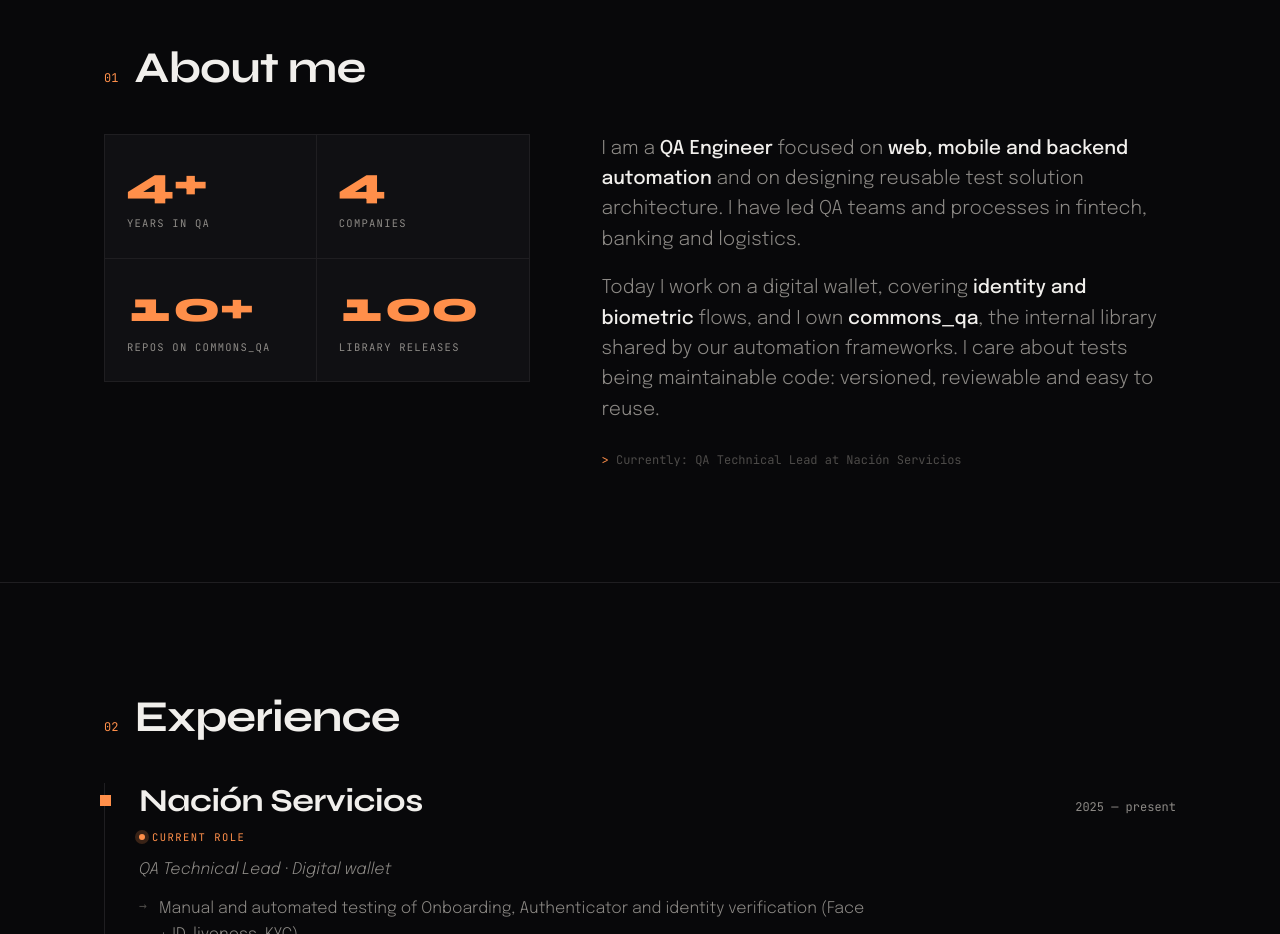
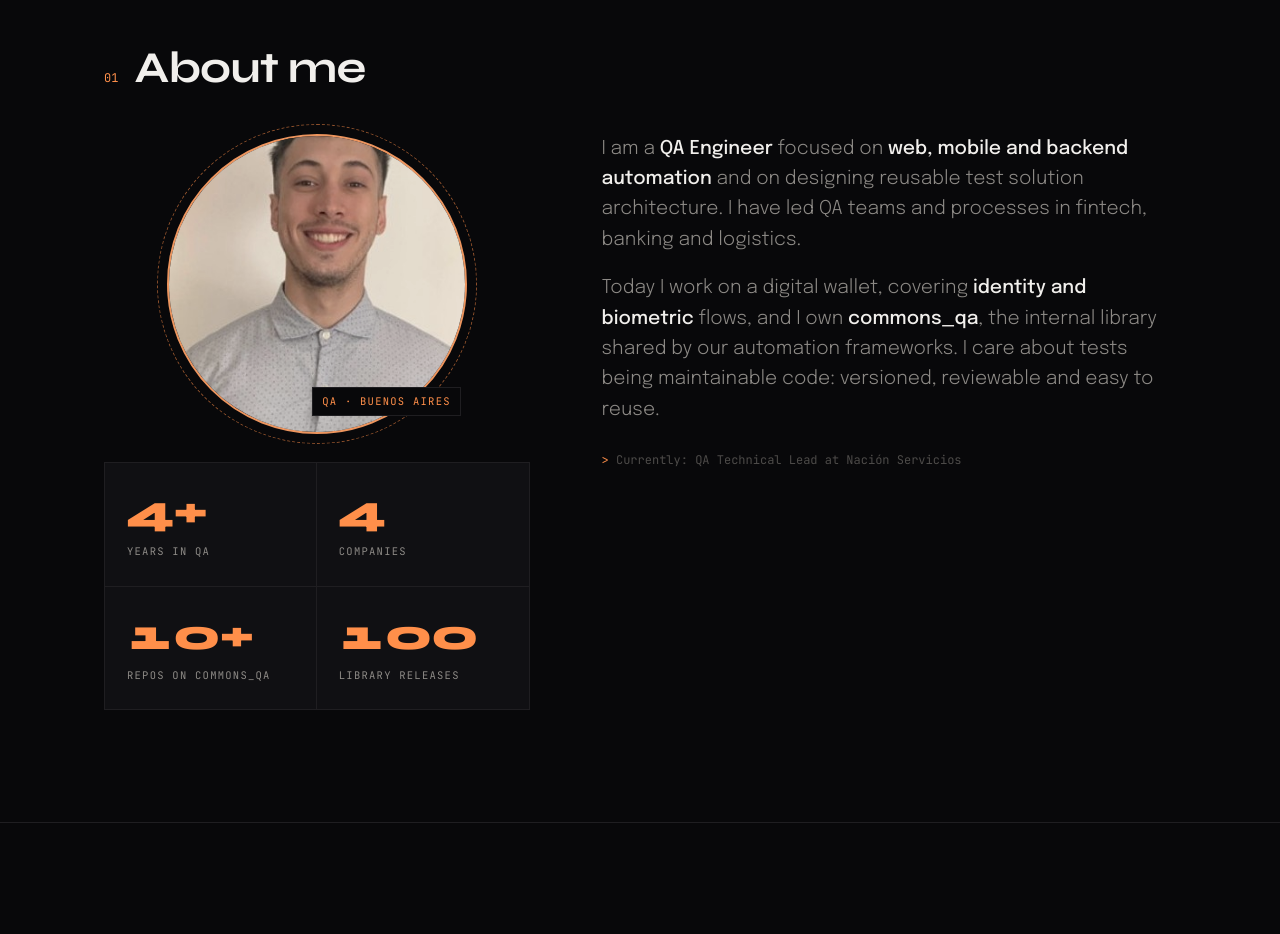
Before and after one commit to gportabopp/gportabopp.github.io, a plain HTML site: page index.html in a window 1280 px wide. Shown: the part 1000-1934 px from the top of the page. Drawn offline with Linux system fonts and the light colour scheme.

Commit message:
Update README and index.html with personal portfolio details and new layout

```diff
--- a/index.html
+++ b/index.html
@@ -74,6 +74,12 @@
 
 /* about */
 .about{display:grid;grid-template-columns:minmax(0,1fr) minmax(0,1.35fr);gap:clamp(32px,6vw,72px);align-items:start}
+.aside{display:flex;flex-direction:column;gap:28px;min-width:0}
+.portrait{position:relative;width:min(100%,300px);aspect-ratio:1;max-width:100%;margin:0 auto}
+.portrait::before{content:"";position:absolute;inset:-10px;border-radius:50%;border:1px dashed color-mix(in srgb,var(--accent) 55%,transparent)}
+.portrait img{display:block;width:100%;height:100%;object-fit:cover;border-radius:50%;border:2px solid var(--accent);filter:grayscale(.25) contrast(1.05);transition:filter .4s var(--ease)}
+.portrait:hover img{filter:none}
+.portrait .tag{position:absolute;right:2%;bottom:6%;font-family:var(--f-mono);font-size:10.5px;letter-spacing:.12em;text-transform:uppercase;background:var(--bg);color:var(--accent);border:1px solid var(--border);padding:5px 9px}
 .stats{display:grid;grid-template-columns:1fr 1fr;border:1px solid var(--border);background:var(--bg-2)}
 .stat{padding:26px 22px;border-right:1px solid var(--border);border-bottom:1px solid var(--border)}
 .stat:nth-child(2n){border-right:0}.stat:nth-last-child(-n+2){border-bottom:0}
@@ -208,11 +214,17 @@
     <div class="wrap">
       <div class="sh"><span class="n">01</span><h2><span lang="es">Sobre mí</span><span lang="en">About me</span></h2></div>
       <div class="about">
+        <div class="aside">
+        <figure class="portrait">
+          <img src="img/gonzalo.jpg" alt="Gonzalo Porta" width="327" height="327" loading="lazy">
+          <figcaption class="tag">QA · Buenos Aires</figcaption>
+        </figure>
         <div class="stats">
           <div class="stat"><div class="v">4+</div><div class="k"><span lang="es">años en QA</span><span lang="en">years in QA</span></div></div>
           <div class="stat"><div class="v">4</div><div class="k"><span lang="es">empresas</span><span lang="en">companies</span></div></div>
           <div class="stat"><div class="v">10+</div><div class="k"><span lang="es">repos sobre commons_qa</span><span lang="en">repos on commons_qa</span></div></div>
           <div class="stat"><div class="v">100</div><div class="k"><span lang="es">releases de la librería</span><span lang="en">library releases</span></div></div>
+        </div>
         </div>
         <div>
           <p lang="es">Soy <strong>QA Engineer</strong> con foco en <strong>automatización web, mobile y backend</strong> y en la arquitectura de soluciones de testing reutilizables. Lideré equipos y procesos de QA en fintech, banca y logística.</p>
```
Also changed, not shown: 1 other file.
